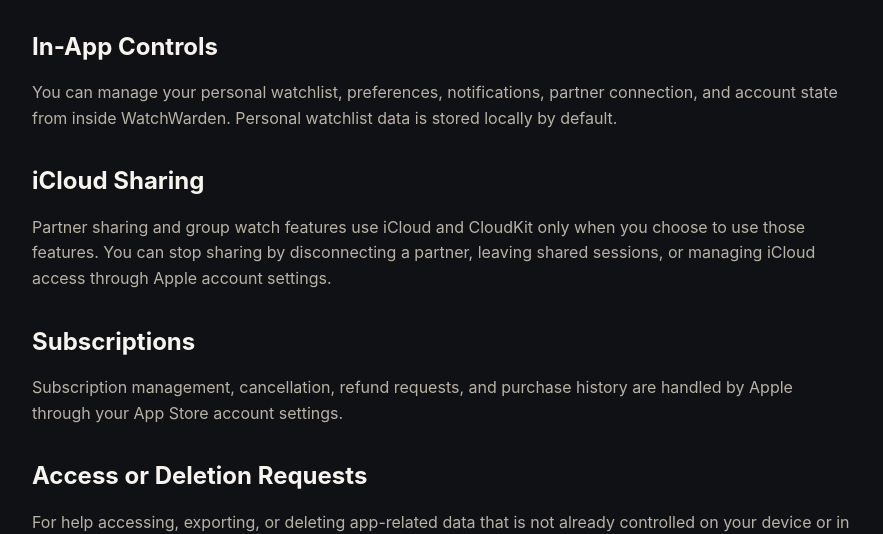
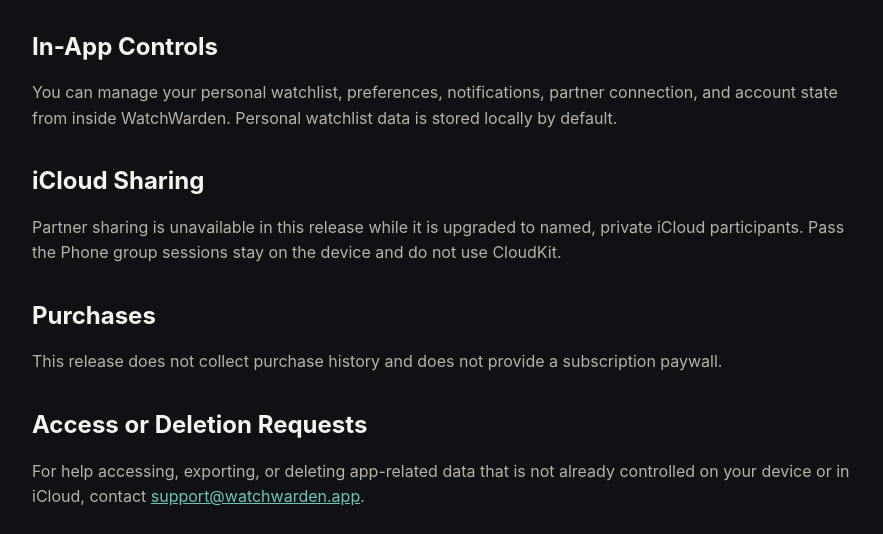
Before and after one commit to conorgg123/watchwarden-app-site, a plain HTML site: page privacy-choices/index.html in a window 1280 px wide. Shown: the part 257-791 px from the top of the page, without its empty margins (198-1081 px from the left). Drawn offline with Linux system fonts and the light colour scheme.

Commit message:
Align privacy-choices/index.html with release build 94

```diff
--- a/privacy-choices/index.html
+++ b/privacy-choices/index.html
@@ -50,10 +50,10 @@
     <p>You can manage your personal watchlist, preferences, notifications, partner connection, and account state from inside WatchWarden. Personal watchlist data is stored locally by default.</p>
 
     <h2>iCloud Sharing</h2>
-    <p>Partner sharing and group watch features use iCloud and CloudKit only when you choose to use those features. You can stop sharing by disconnecting a partner, leaving shared sessions, or managing iCloud access through Apple account settings.</p>
+    <p>Partner sharing is unavailable in this release while it is upgraded to named, private iCloud participants. Pass the Phone group sessions stay on the device and do not use CloudKit.</p>
 
-    <h2>Subscriptions</h2>
-    <p>Subscription management, cancellation, refund requests, and purchase history are handled by Apple through your App Store account settings.</p>
+    <h2>Purchases</h2>
+    <p>This release does not collect purchase history and does not provide a subscription paywall.</p>
 
     <h2>Access or Deletion Requests</h2>
     <p>For help accessing, exporting, or deleting app-related data that is not already controlled on your device or in iCloud, contact <a href="mailto:support@watchwarden.app">support@watchwarden.app</a>.</p>
```
